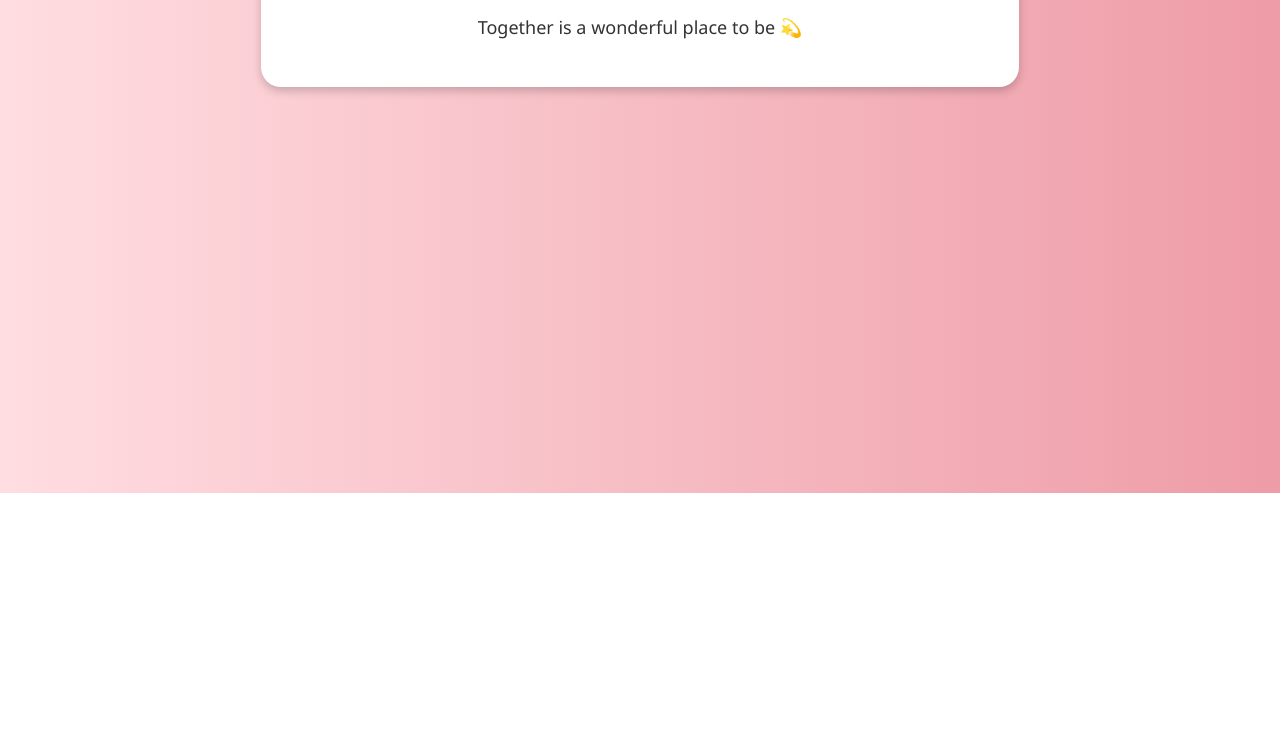
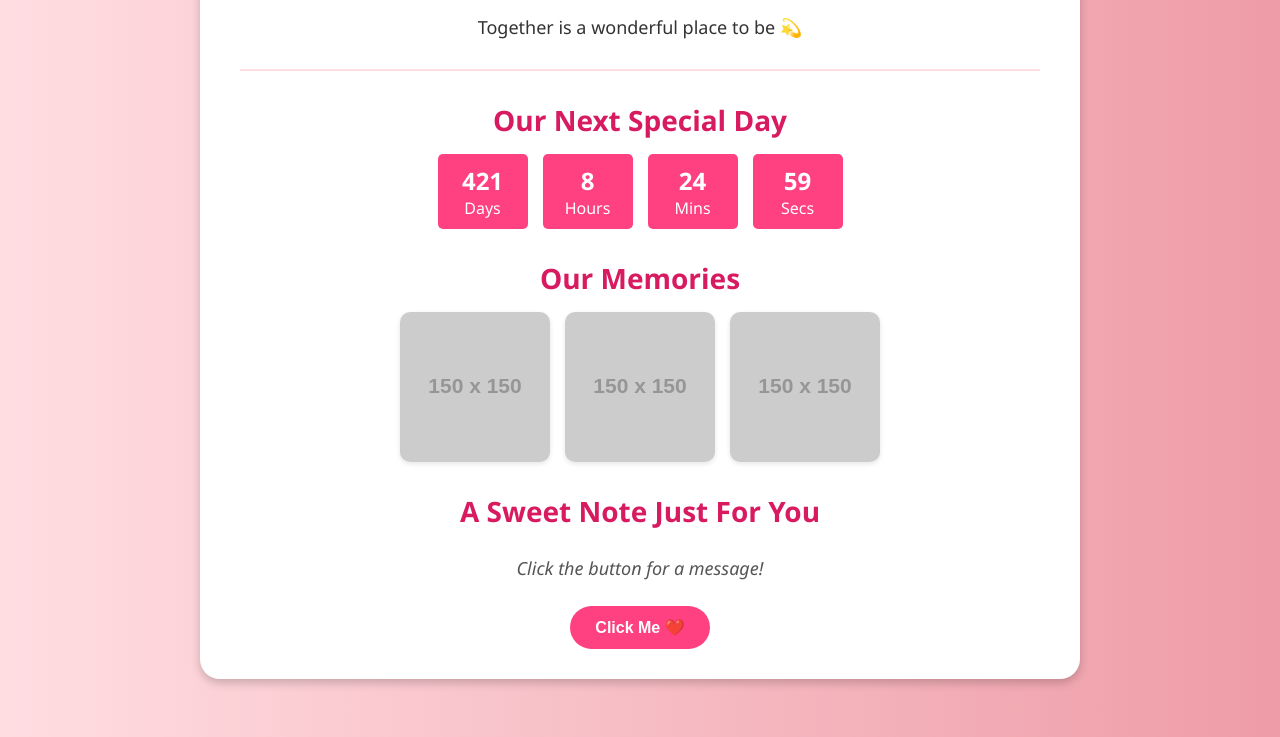
Before and after one commit to shah-iqra/Couple-page, a plain HTML site: page index.html in a window 1280 px wide. Shown: the part 307-1044 px from the top of the page. Before the commit the page ends 800 px from the top, so only its background shows below. Drawn offline with Linux system fonts and the light colour scheme; placeholder pictures from the web are drawn by us.

Commit message:
Countdown added

```diff
--- a/index.html
+++ b/index.html
@@ -3,7 +3,7 @@
 <head>
   <meta charset="UTF-8">
   <meta name="viewport" content="width=device-width, initial-scale=1.0">
-  <title>Couple Page</title>
+  <title>Couple Page - Nidhi & Topu</title>
   <style>
     body {
       font-family: 'Segoe UI', sans-serif;
@@ -15,6 +15,12 @@
       color: #ff4081;
       font-size: 40px;
       margin-bottom: 10px;
+    }
+    h2 {
+      color: #d81b60; /* Added h2 style */
+      font-size: 28px;
+      margin-top: 30px;
+      margin-bottom: 15px;
     }
     p {
       color: #333;
@@ -32,19 +38,178 @@
     .box {
       background-color: white;
       border-radius: 20px;
-      padding: 30px;
+      padding: 30px 40px; /* Added more padding */
       box-shadow: 0 4px 10px rgba(0,0,0,0.2);
-      width: 60%;
+      width: 80%; /* Made the box wider */
+      max-width: 800px; /* Added max-width */
       margin: auto;
+    }
+
+    /* --- New Countdown Styles --- */
+    .countdown-timer {
+      display: flex;
+      justify-content: center;
+      gap: 15px;
+      margin-top: 10px;
+    }
+    .timer-box {
+      background: #ff4081;
+      color: white;
+      padding: 10px 15px;
+      border-radius: 5px;
+      font-size: 16px;
+      min-width: 60px;
+    }
+    .timer-box span {
+      display: block;
+      font-size: 24px;
+      font-weight: bold;
+    }
+
+    /* --- New Memories Gallery Styles --- */
+    .gallery {
+      display: flex;
+      justify-content: center;
+      gap: 15px;
+      flex-wrap: wrap; /* Allows images to wrap on small screens */
+    }
+    .gallery img {
+      width: 150px;
+      height: 150px;
+      object-fit: cover; /* Ensures images look good */
+      border-radius: 10px;
+      box-shadow: 0 2px 5px rgba(0,0,0,0.1);
+      transition: transform 0.3s ease;
+    }
+    .gallery img:hover {
+      transform: scale(1.05);
+      box-shadow: 0 4px 8px rgba(0,0,0,0.2);
+    }
+
+    /* --- New Message Generator Styles --- */
+    .message-generator {
+      margin-top: 30px;
+    }
+    #sweet-message {
+      font-style: italic;
+      color: #555;
+      height: 40px; /* Prevents layout jump */
+      display: flex;
+      align-items: center;
+      justify-content: center;
+    }
+    #msg-btn {
+      background-color: #ff4081;
+      color: white;
+      border: none;
+      padding: 12px 25px;
+      border-radius: 25px;
+      font-size: 16px;
+      font-weight: bold;
+      cursor: pointer;
+      transition: background-color 0.3s, transform 0.2s;
+    }
+    #msg-btn:hover {
+      background-color: #d81b60;
+      transform: scale(1.03);
     }
   </style>
 </head>
 <body>
+
   <div class="box">
     <h1>💞 Love Forever 💞</h1>
     <div class="heart">❤️</div>
     <p><strong>Iqra</strong> & <strong>Topu</strong></p>
     <p>Together is a wonderful place to be 💫</p>
+
+    <hr style="border: 1px solid #ffdde1; margin: 30px 0;">
+
+    <div class="countdown-container">
+      <h2>Our Next Special Day</h2>
+      <div id="countdown" class="countdown-timer">
+        <div class="timer-box"><span id="days">0</span>Days</div>
+        <div class="timer-box"><span id="hours">0</span>Hours</div>
+        <div class="timer-box"><span id="minutes">0</span>Mins</div>
+        <div class="timer-box"><span id="seconds">0</span>Secs</div>
+      </div>
+    </div>
+
+    <div class="memories">
+      <h2>Our Memories</h2>
+      <div class="gallery">
+        <img src="https://via.placeholder.com/150/ffdde1/d81b60?text=Memory+1" alt="Memory 1">
+        <img src="https://via.placeholder.com/150/ffdde1/d81b60?text=Memory+2" alt="Memory 2">
+        <img src="https://via.placeholder.com/150/ffdde1/d81b60?text=Memory+3" alt="Memory 3">
+      </div>
+    </div>
+
+    <div class="message-generator">
+      <h2>A Sweet Note Just For You</h2>
+      <p id="sweet-message">Click the button for a message!</p>
+      <button id="msg-btn">Click Me ❤️</button>
+    </div>
+
   </div>
+
+  <script>
+    // --- Function 1: Countdown Timer ---
+    function startCountdown() {
+      // !! এখানে আপনাদের বিশেষ দিনটির তারিখ দিন !!
+      const specialDate = new Date('January 1, 2027 00:00:00').getTime();
+
+      const interval = setInterval(() => {
+        const now = new Date().getTime();
+        const distance = specialDate - now;
+
+        // Time calculations
+        const days = Math.floor(distance / (1000 * 60 * 60 * 24));
+        const hours = Math.floor((distance % (1000 * 60 * 60 * 24)) / (1000 * 60 * 60));
+        const minutes = Math.floor((distance % (1000 * 60 * 60)) / (1000 * 60));
+        const seconds = Math.floor((distance % (1000 * 60)) / 1000);
+
+        // Display results
+        document.getElementById('days').innerText = days;
+        document.getElementById('hours').innerText = hours;
+        document.getElementById('minutes').innerText = minutes;
+        document.getElementById('seconds').innerText = seconds;
+
+        // If countdown is over
+        if (distance < 0) {
+          clearInterval(interval);
+          document.getElementById('countdown').innerHTML = "<h2 style='color:#ff4081'>Happy Special Day! 🎉</h2>";
+        }
+      }, 1000);
+    }
+
+    // --- Function 2: Message Generator ---
+    function setupMessageGenerator() {
+      // !! আপনারা চাইলে এখানে আরও মেসেজ যোগ করতে পারেন !!
+      const messages = [
+        "You are my sunshine ☀️",
+        "I love you to the moon and back 🌙",
+        "We are perfect together ❤️",
+        "My heart beats only for you.",
+        "Every moment with you is a blessing.",
+        "Forever and always 💖",
+        "You are my everything."
+      ];
+
+      const btn = document.getElementById('msg-btn');
+      const display = document.getElementById('sweet-message');
+
+      btn.addEventListener('click', () => {
+        const randomIndex = Math.floor(Math.random() * messages.length);
+        display.innerText = messages[randomIndex];
+      });
+    }
+
+    // Run functions when the page loads
+    document.addEventListener('DOMContentLoaded', () => {
+      startCountdown();
+      setupMessageGenerator();
+    });
+  </script>
+
 </body>
 </html>
```
